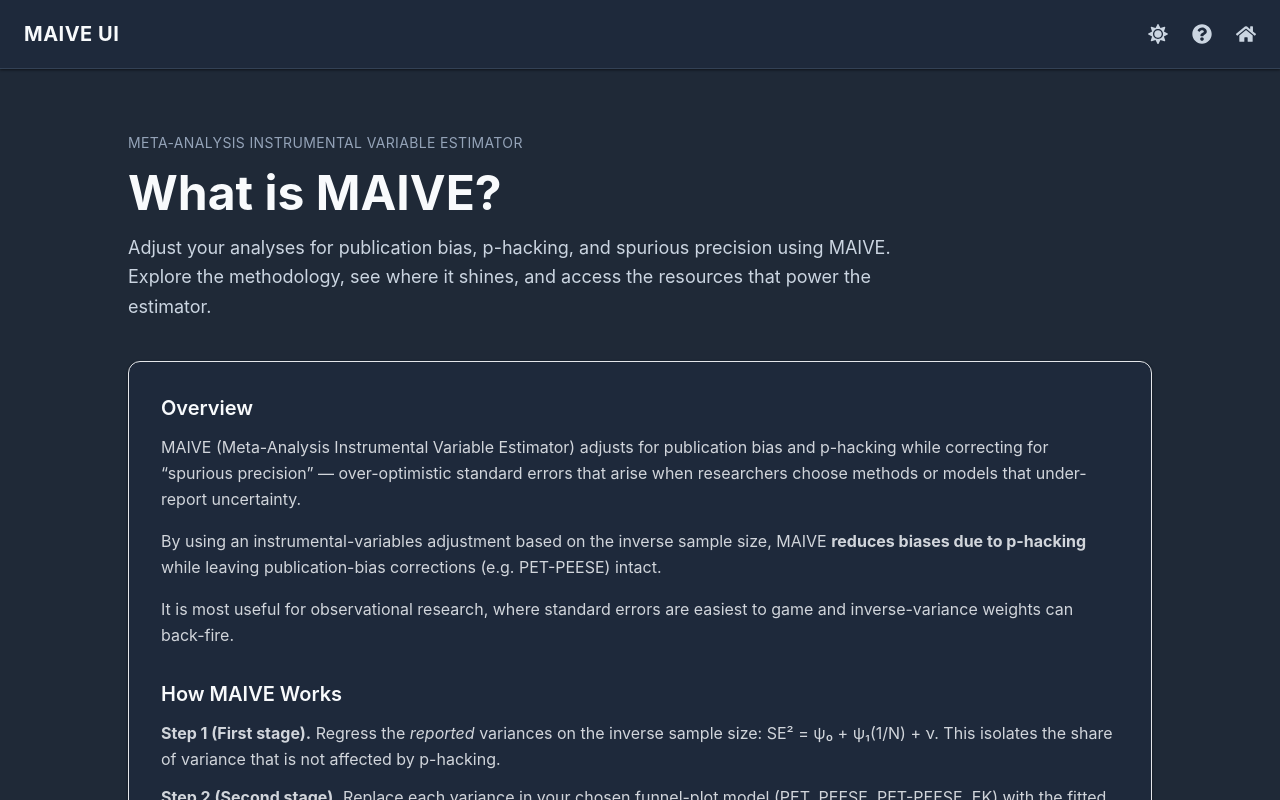
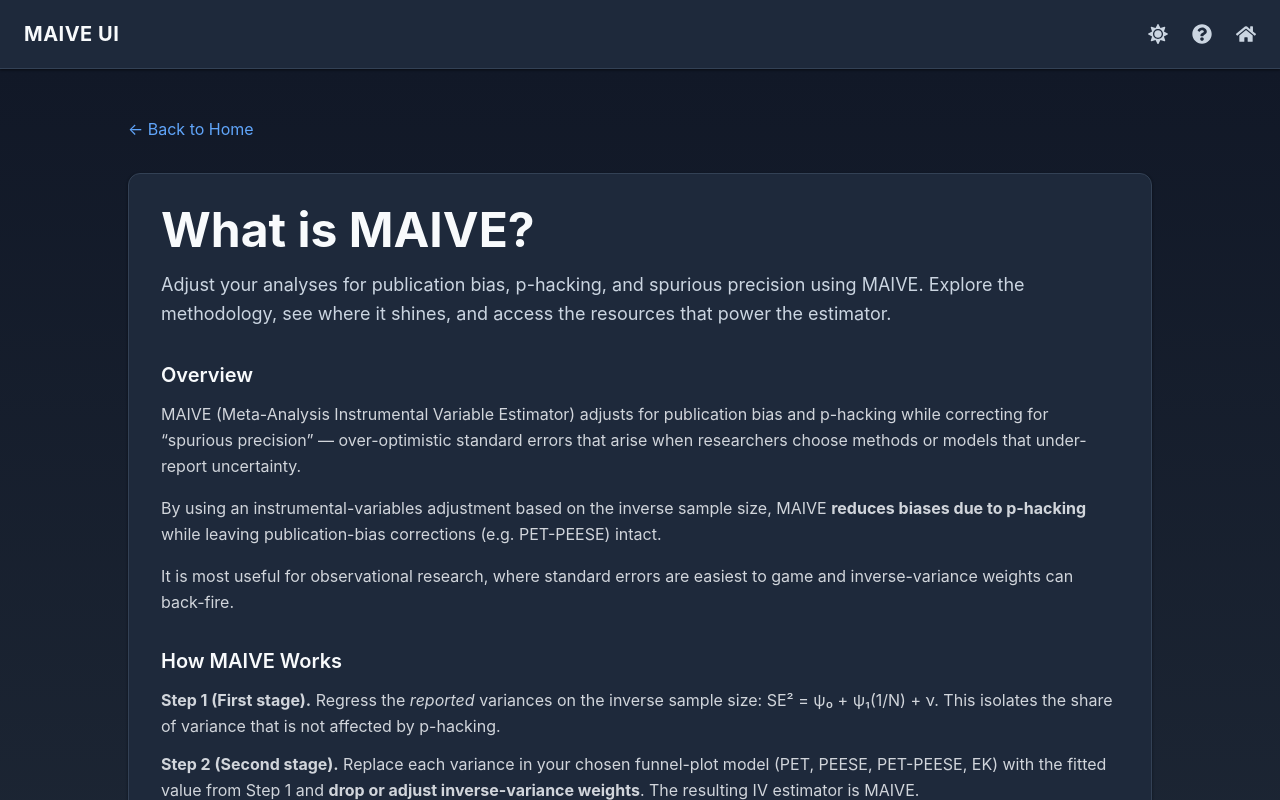
Before and after one commit to PetrCala/maive-ui, a Next.js app in the folder apps/react-ui/client/: page /about in a window 1280 px wide. Shown: the top 800 px of the page. Built offline with nearby package versions, Linux system fonts and the light colour scheme.

Commit message:
feat(about): align layout with other pages

```diff
--- a/apps/react-ui/client/src/pages/about.tsx
+++ b/apps/react-ui/client/src/pages/about.tsx
@@ -1,6 +1,7 @@
 import Head from "next/head";
 import TEXT from "@lib/text";
 import CONST from "@src/CONST";
+import { GoBackButton } from "@src/components/Buttons";
 import {
   MAIVEInfoContent,
   MAIVEInfoGettingStarted,
@@ -17,32 +18,32 @@ export default function AboutPage() {
           content="Learn how MAIVE corrects for publication bias, p-hacking, and spurious precision."
         />
       </Head>
-      <div className="px-4 py-12 sm:py-16">
-        <div className="max-w-5xl mx-auto space-y-10">
-          <header className="space-y-4 text-center sm:text-left">
-            <p className="text-sm uppercase tracking-wide text-muted">
-              Meta-Analysis Instrumental Variable Estimator
-            </p>
-            <h1 className="text-4xl sm:text-5xl font-bold text-primary">
-              {TEXT.maiveModal.title}
-            </h1>
-            <p className="text-lg text-secondary leading-relaxed max-w-3xl">
-              Adjust your analyses for publication bias, p-hacking, and spurious
-              precision using MAIVE. Explore the methodology, see where it
-              shines, and access the resources that power the estimator.
-            </p>
-          </header>
+      <main className="content-page-container">
+        <div className="max-w-5xl w-full px-2 sm:px-0">
+          <GoBackButton href="/" text="Back to Home" />
 
-          <section className="surface-elevated rounded-xl border border-primary/10 p-6 sm:p-8 space-y-8">
+          <div className="card p-6 sm:p-8 space-y-8">
+            <header className="space-y-4">
+              <h1 className="text-4xl sm:text-5xl font-bold text-primary">
+                {TEXT.maiveModal.title}
+              </h1>
+              <p className="text-lg text-secondary leading-relaxed">
+                Adjust your analyses for publication bias, p-hacking, and
+                spurious precision using MAIVE. Explore the methodology, see
+                where it shines, and access the resources that power the
+                estimator.
+              </p>
+            </header>
+
             <MAIVEInfoContent />
             <MAIVEInfoGettingStarted className="pt-2" shouldShowIcon={false} />
-          </section>
+          </div>
 
-          <div className="text-right">
+          <div className="text-right mt-6">
             <VersionInfo />
           </div>
         </div>
-      </div>
+      </main>
     </>
   );
 }
```
